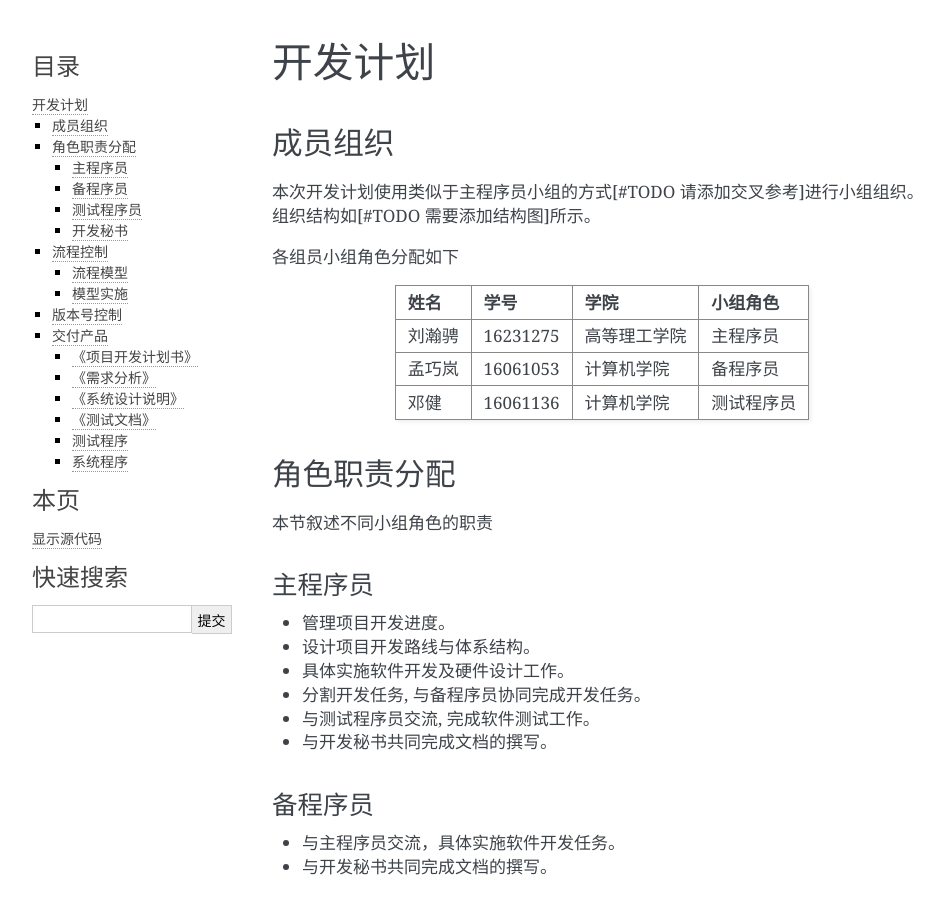
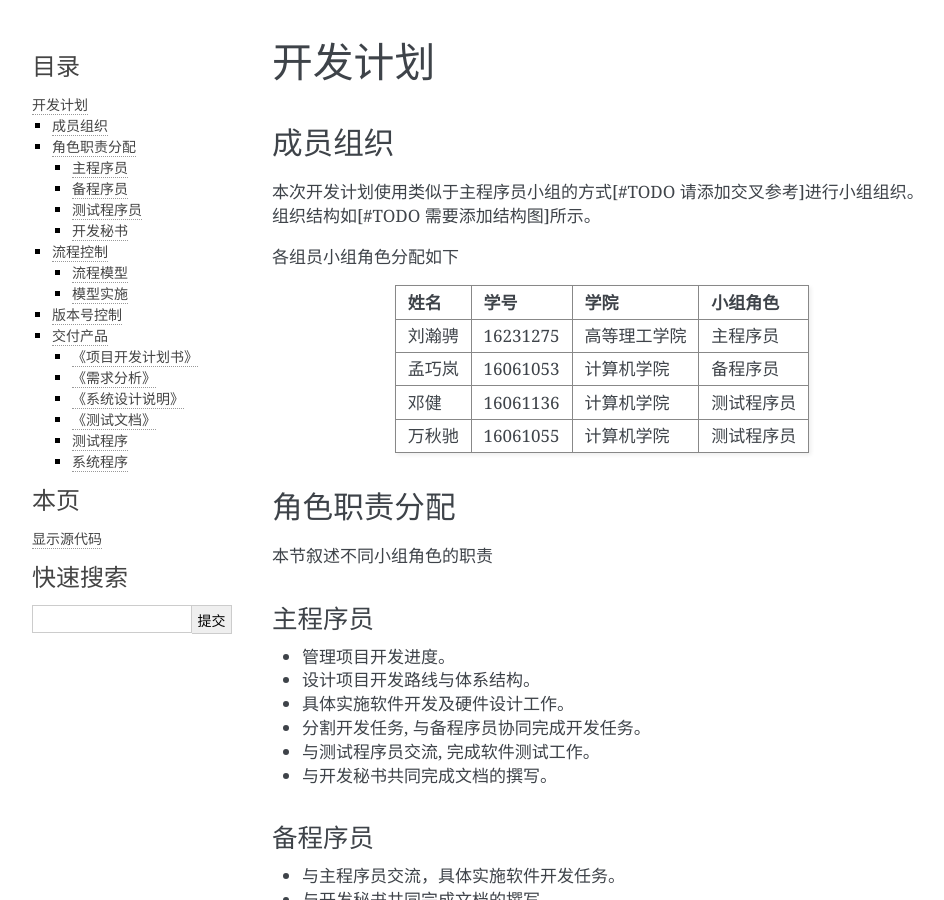
Before and after one commit to wenguang1998/shattuckite-doc, a Sphinx documentation site: the page built from projectPlan/source/devplan.rst, in a window 1280 px wide and 900 px high. Shown: the whole window, without its empty margins (148-1092 px from the left). Built offline with Sphinx 7.4.7, drawn with Linux system fonts in a browser that asks for light colours.

Commit message:
Update devplan.rst

```diff
--- a/projectPlan/source/devplan.rst
+++ b/projectPlan/source/devplan.rst
@@ -14,6 +14,7 @@
 刘瀚骋   16231275  高等理工学院   主程序员
 孟巧岚   16061053  计算机学院     备程序员
 邓健     16061136  计算机学院     测试程序员
+万秋驰   16061055  计算机学院     测试程序员
 ======= ========= ============= ==========
 
 
```
